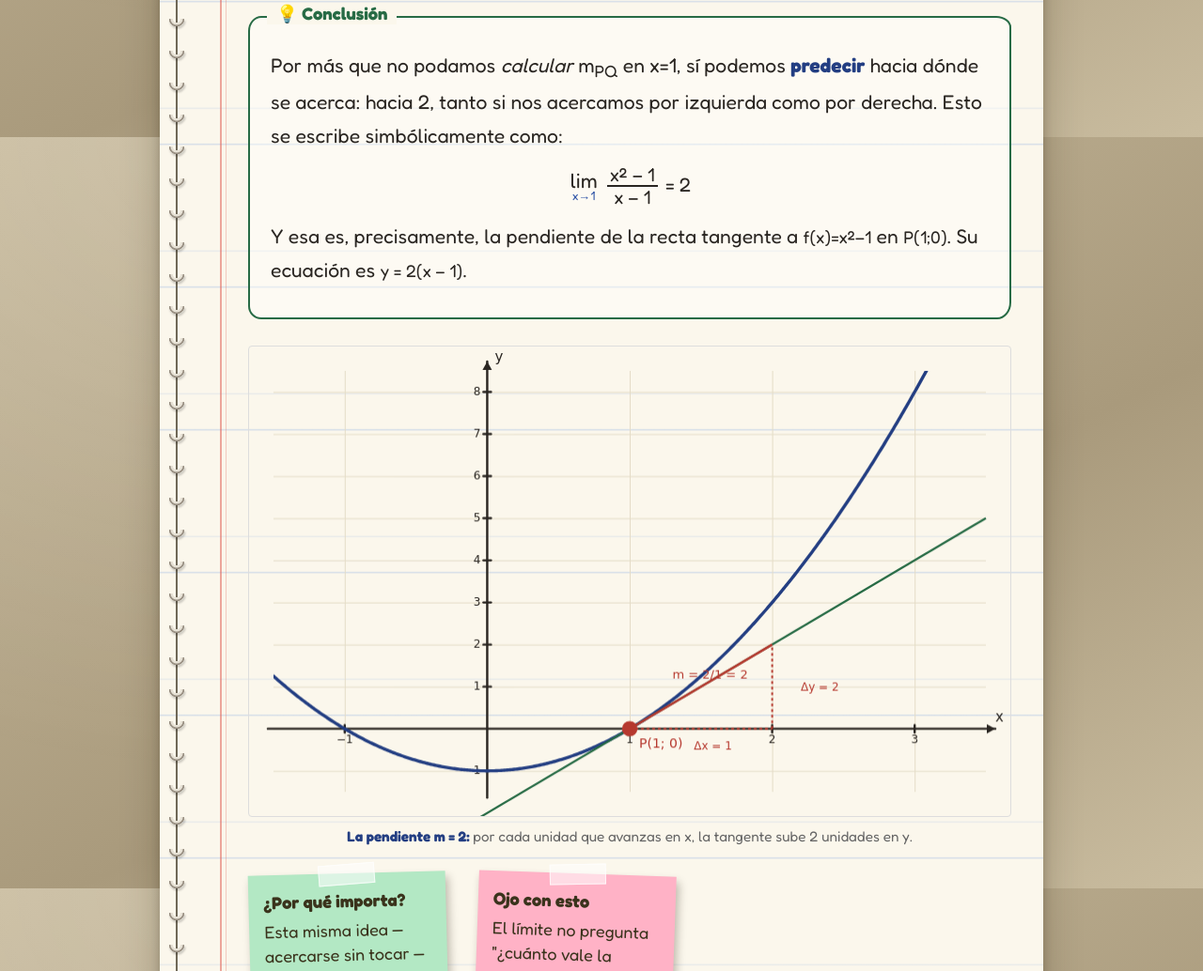
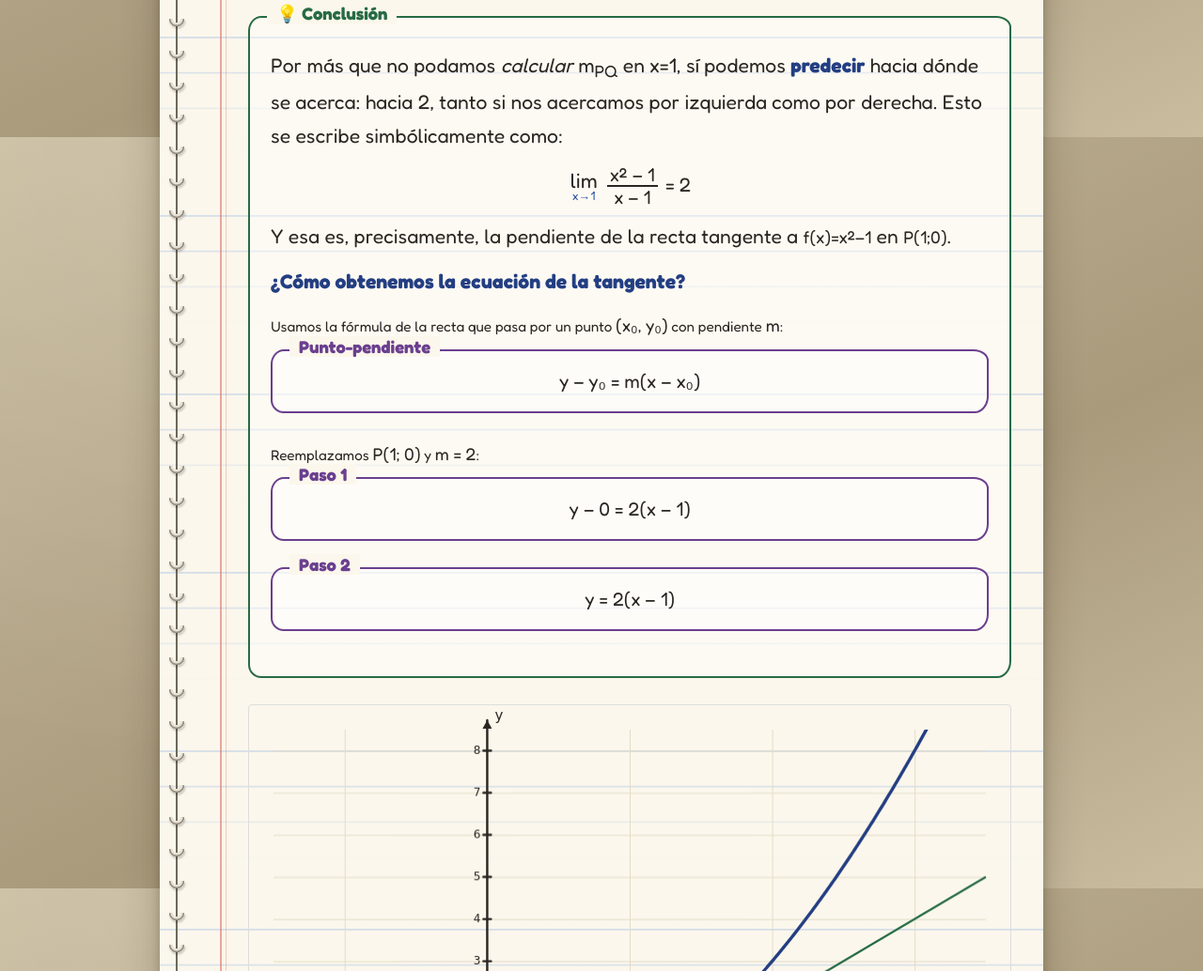
Before and after one commit to Syramoran/analisis-matematico-notebook-virtual, a plain HTML site: page modulo-1.html in a window 1280 px wide. Shown: the part 4654-5688 px from the top of the page at 94% size. Drawn offline with Linux system fonts and the light colour scheme.

Commit message:
Agregar despeje de la ecuación de la tangente en la conclusión

```diff
--- a/modulo-1.html
+++ b/modulo-1.html
@@ -130,7 +130,22 @@
           <span class="lim"><span class="lim-word">lim</span><span class="lim-sub">x→1</span></span>
           <span class="frac"><span class="num">x² − 1</span><span class="den">x − 1</span></span> = 2
         </p>
-        <p>Y esa es, precisamente, la pendiente de la recta tangente a <span class="math">f(x)=x²−1</span> en <span class="math">P(1;0)</span>. Su ecuación es <span class="math">y = 2(x − 1)</span>.</p>
+        <p>Y esa es, precisamente, la pendiente de la recta tangente a <span class="math">f(x)=x²−1</span> en <span class="math">P(1;0)</span>.</p>
+        <p style="margin-top:12px;"><strong>¿Cómo obtenemos la ecuación de la tangente?</strong></p>
+        <p style="margin-top:8px;font-size:0.95rem;">Usamos la fórmula de la recta que pasa por un punto <span class="math">(x₀, y₀)</span> con pendiente <span class="math">m</span>:</p>
+        <div class="box formula" style="margin-top:10px;">
+          <span class="box-tag">Punto-pendiente</span>
+          y − y₀ = m(x − x₀)
+        </div>
+        <p style="margin-top:10px;font-size:0.95rem;">Reemplazamos <span class="math">P(1; 0)</span> y <span class="math">m = 2</span>:</p>
+        <div class="box formula" style="margin-top:8px;">
+          <span class="box-tag">Paso 1</span>
+          y − 0 = 2(x − 1)
+        </div>
+        <div class="box formula" style="margin-top:8px;">
+          <span class="box-tag">Paso 2</span>
+          y = 2(x − 1)
+        </div>
       </div>
 
       <canvas id="plot-conclusion" style="width:100%;height:340px;display:block;margin-top:20px;border:1px solid #ddd;border-radius:4px;"></canvas>
```
